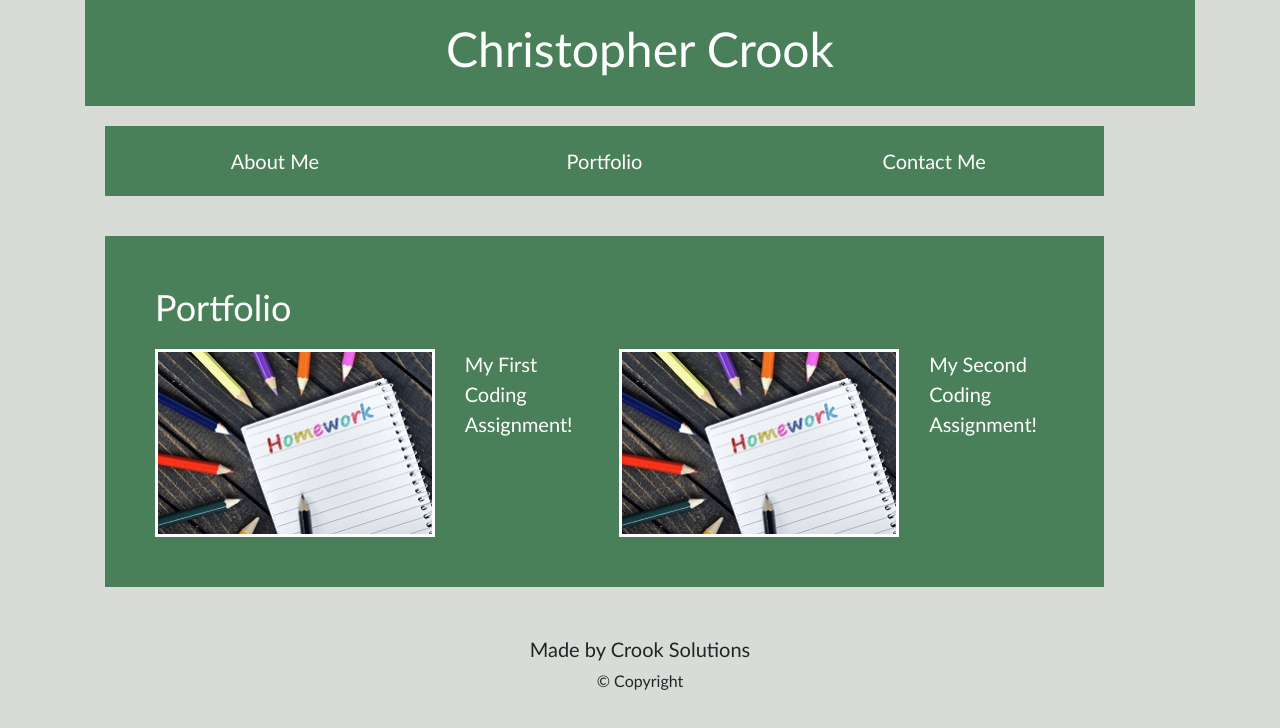
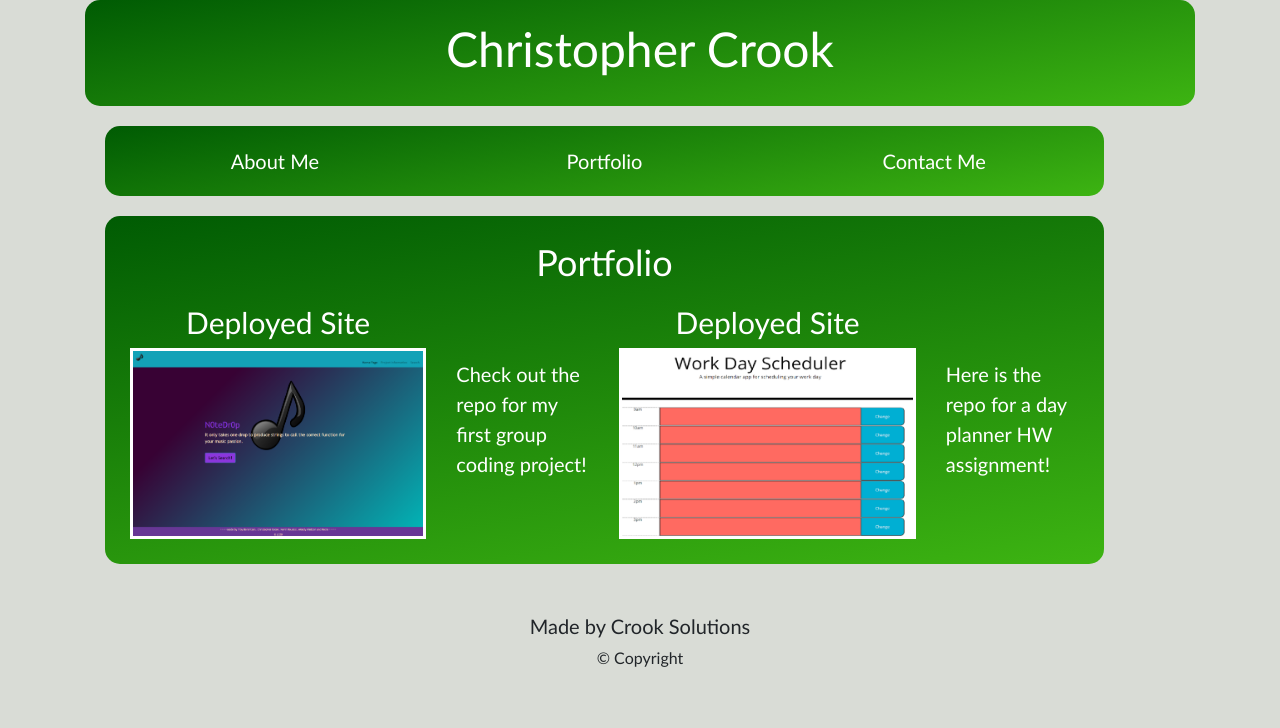
Before and after one commit to chrissy613/ChristopherCrook-Homework2, a plain HTML site: page portfolio.html in a window 1280 px wide. Drawn offline with nearby package versions, Linux system fonts and the light colour scheme.

Commit message:
updates to entire portfolio

```diff
--- a/css/style.css
+++ b/css/style.css
@@ -11,9 +11,11 @@ body {
 .header {
     padding: 20px;
     font-family: 'Trebuchet MS', 'Lucida Sans Unicode', 'Lucida Grande', 'Lucida Sans', Arial, sans-serif;
-    background-color: #4a8059;
+    background: linear-gradient(170deg, #005b03 0%, #3db412);
     color: #ffffff;
     text-align: center;
+    border-radius: 15px;
+
 }
 
 .header h1 {
@@ -29,9 +31,10 @@ nav {
     padding: 20px;
     font-family: 'Trebuchet MS', 'Lucida Sans Unicode', 'Lucida Grande', 'Lucida Sans', Arial, sans-serif;
     font-size: 20px;
-    background-color: #4a8059;
+    background: linear-gradient(170deg, #005b03 0%, #3db412);
     display: inline-block;
     color: #ffffff;
+    border-radius: 15px;
 }
 
 a {
@@ -46,13 +49,13 @@ p {
 .aboutme {
     width: 90%;
     margin-left:20px;
-    margin-top: 20px;
     margin-bottom: 20px;
-    padding: 50px;
+    padding: 25px;
     height: 40%;
     font-family: 'Gill Sans', 'Gill Sans MT', 'Calibri', 'Trebuchet MS', sans-serif;
-    background-color: #4a8059;
+    background: linear-gradient(170deg, #005b03 0%, #3db412);
     color: #ffffff;
+    border-radius: 15px;
 }
 
 .aboutme img {
@@ -61,8 +64,13 @@ p {
 }
 
 .aboutme h2 {
-    margin-bottom: 20px;
+    text-align: center;
     font-size: 36px;
+}
+
+.aboutme p {
+    margin-top: 10px;
+    text-indent: 10px
 }
 
 .footer {
--- a/css/style2.css
+++ b/css/style2.css
@@ -11,9 +11,10 @@ body {
 .header {
     padding: 20px;
     font-family: 'Trebuchet MS', 'Lucida Sans Unicode', 'Lucida Grande', 'Lucida Sans', Arial, sans-serif;
-    background-color: #4a8059;
+    background: linear-gradient(170deg, #005b03 0%, #3db412);
     color: #ffffff;
     text-align: center;
+    border-radius: 15px;
 }
 
 .header h1 {
@@ -29,9 +30,10 @@ nav {
     padding: 20px;
     font-family: 'Trebuchet MS', 'Lucida Sans Unicode', 'Lucida Grande', 'Lucida Sans', Arial, sans-serif;
     font-size: 20px;
-    background-color: #4a8059;
+    background: linear-gradient(170deg, #005b03 0%, #3db412);
     display: inline-block;
     color: #ffffff;
+    border-radius: 15px;
 }
 
 a {
@@ -46,17 +48,22 @@ p {
 .portfolio {
     width: 90%;
     margin-left:20px;
-    margin-top: 20px;
     margin-bottom: 20px;
-    padding: 50px;
-    height: 40%;
+    padding: 25px;
+    height: 80%;
     font-family: 'Gill Sans', 'Gill Sans MT', 'Calibri', 'Trebuchet MS', sans-serif;
-    background-color: #4a8059;
+    background: linear-gradient(170deg, #005b03 0%, #3db412);
     color: #ffffff;
+    border-radius: 15px;
 }
 
 .portfolio a {
     font-size: 20px;
+    margin-top: 20px;
+}
+
+#deploy {
+ font-size: 30px;
 }
 
 .portfolio img {
@@ -65,8 +72,17 @@ p {
 }
 
 .portfolio h2 {
+    text-align: center;
     margin-bottom: 20px;
     font-size: 36px;
+}
+
+.portfolio h3 {
+    text-align: center;
+}
+
+.portfolio p {
+    margin-top: 55px;
 }
 
 .footer {
--- a/css/style3.css
+++ b/css/style3.css
@@ -11,9 +11,10 @@ body {
 .header {
     padding: 20px;
     font-family: 'Trebuchet MS', 'Lucida Sans Unicode', 'Lucida Grande', 'Lucida Sans', Arial, sans-serif;
-    background-color: #4a8059;
+    background: linear-gradient(170deg, #005b03 0%, #3db412);
     color: #ffffff;
     text-align: center;
+    border-radius: 15px;
 }
 
 .header h1 {
@@ -29,9 +30,10 @@ nav {
     padding: 20px;
     font-family: 'Trebuchet MS', 'Lucida Sans Unicode', 'Lucida Grande', 'Lucida Sans', Arial, sans-serif;
     font-size: 20px;
-    background-color: #4a8059;
+    background: linear-gradient(170deg, #005b03 0%, #3db412);
     display: inline-block;
     color: #ffffff;
+    border-radius: 15px;
 }
 a {
     color: #ffffff;
@@ -45,18 +47,23 @@ p {
 .contactMe {
     width: 90%;
     margin-left:20px;
-    margin-top: 20px;
     margin-bottom: 20px;
-    padding: 20px;
+    padding: 25px;
     height: 40%;
     font-family: 'Gill Sans', 'Gill Sans MT', 'Calibri', 'Trebuchet MS', sans-serif;
-    background-color: #4a8059;
+    background: linear-gradient(170deg, #005b03 0%, #3db412);
     color: #ffffff;
+    border-radius: 15px;
 }
 
 .contactMe h2 {
+    text-align: center;
     margin-bottom: 20px;
     font-size: 36px;
+}
+
+.contactMe label {
+    font-size: 22px;
 }
 
 .footer {
--- a/portfolio.html
+++ b/portfolio.html
@@ -42,23 +42,27 @@
             <h2>Portfolio</h2>
             <div class="row">
                 <div class="col-md-4">
-                  <a href="https://github.com/chrissy613/prework-about-me">
-                  <img src="./images/hw.jpeg" alt="homework">
+                  <h3><a href="https://tmbx9482.github.io/Project1_RUTSchool/index.html" id="deploy">Deployed Site</a></h3>
+                  <a href="https://tmbx9482.github.io/Project1_RUTSchool/index.html">
+                  <img src="./images/notedrop.png" alt="notedrop deployed site">
                   </a>
                 </div>
                 <div class="col-md-2">
-                    <a href="https://github.com/chrissy613/prework-about-me">My First Coding Assignment!</a>
+                    <p><a href="https://github.com/tmbx9482/Project1_RUTSchool">Check out the repo for my first group coding project!</a></p>
                 </div>
                 <div class="col-md-4">
-                    <a href="https://github.com/chrissy613/ChristopherCrook-Homework1">
-                    <img src="./images/hw.jpeg" alt="homework">
+                    <h3><a href="https://chrissy613.github.io/Day_Planner/" id="deploy">Deployed Site</a></h3>
+                    <a href="https://chrissy613.github.io/Day_Planner/">
+                    <img src="./images/calendar.png" alt="day planner homework screenshot">
                     </a>
                 </div>
                 <div class="col-md-2">
-                    <a href="https://github.com/chrissy613/ChristopherCrook-Homework1">My Second Coding Assignment!</a>
+                    <p></p><a href="https://github.com/chrissy613/Day_Planner">Here is the repo for a day planner HW assignment!</a></p>
                 </div>
               </div>
             </div>
+
+
     </main>
 
     <!--FOOTER-->
```
Also changed, not shown: index.html (+1 -1 lines), images/calendar.png (added), images/notedrop.png (added).
